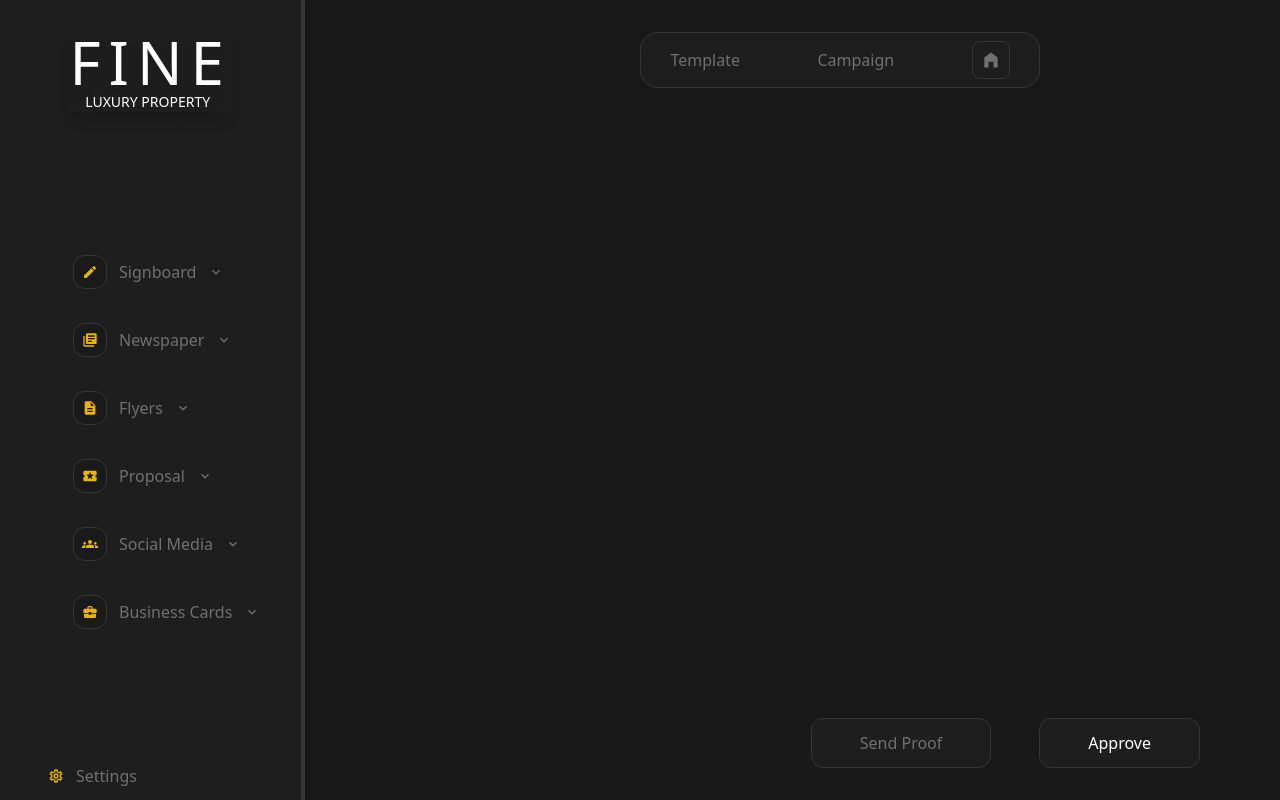
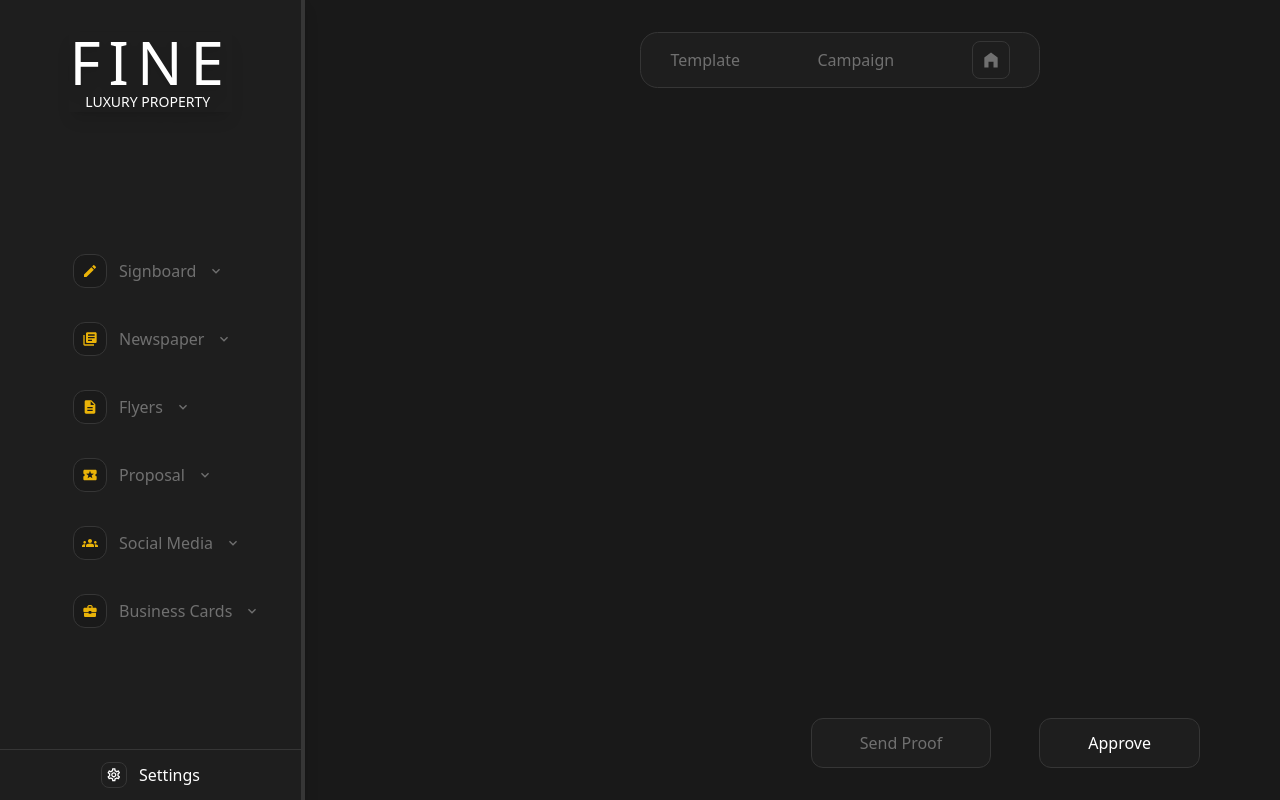
Before and after one commit to yanniro2/fine-app, a Next.js app: page / in a window 1280 px wide. Built offline with nearby package versions, Linux system fonts and the light colour scheme.

Commit message:
fix nav bar ui

```diff
--- a/app/Components/Navbar.tsx
+++ b/app/Components/Navbar.tsx
@@ -121,7 +121,6 @@
         }`}>
         <Link className="flex items-center gap-3" href={subItem.url}>
           <div className="navlinkIcon">{renderIcon(subItem.icon)}</div>
-
           {subItem.name}
         </Link>
       </div>
@@ -139,23 +138,21 @@
             width={100}
             height={100}
           /> */}
-
           <div className="flex items-center justify-center flex-col text-white text-center w-full drop-shadow-lg shadow-lg">
             <h1 className="text-6xl font-light tracking-[8px] font">fine</h1>
             <span className="text-sm -ml-[6px]">luxury property</span>
           </div>
         </Link>
       </div>
-
       <div className="pl-[2rem]">
         {renderNavbarItems(navbarData.navbar.main)}
       </div>
       <Link
-        className={`pl-[3rem] p-3 capitalize link ${
-          pathname === "/setting" ? "navLink-active" : ""
+        className={`p-3 capitalize text-center flex items-center w-full justify-center gap-3 border-borderC border-t hover:bg-primary transition-all text-white  ${
+          pathname === "/setting" ? "bg-primary text-white group" : ""
         }`}
         href="/setting">
-        <MdOutlineSettings className="text-primary" />
+        <MdOutlineSettings className=" border-borderC border p-1 text-[1.6rem] rounded-lg" />
         settings
       </Link>
     </section>
```
